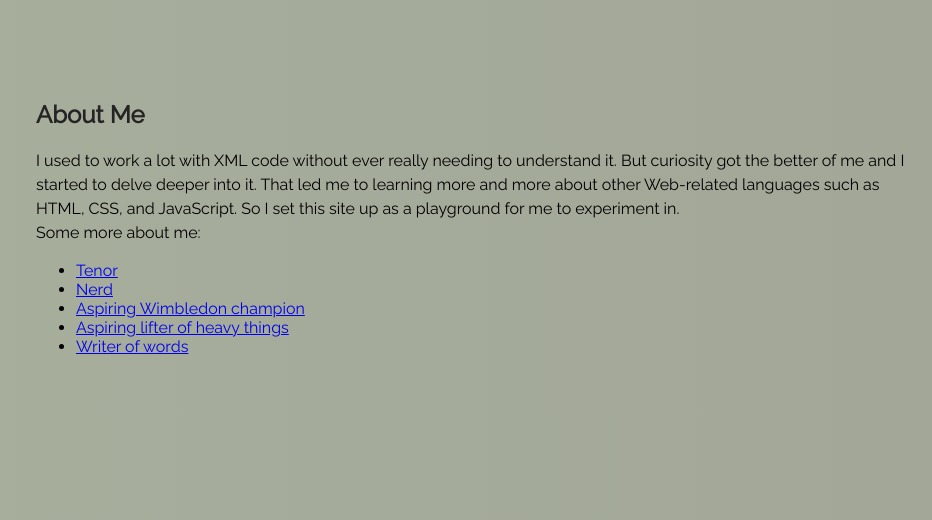
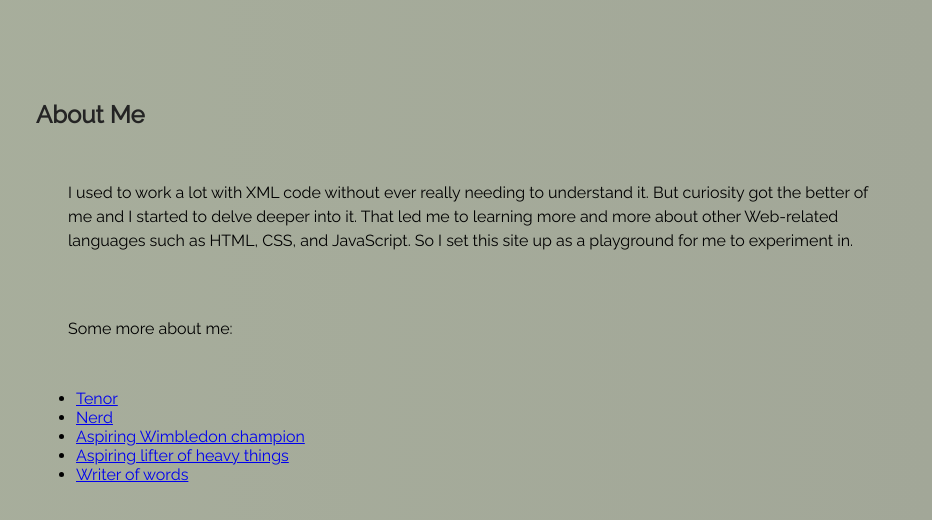
Before and after one commit to carlisaac/carlisaac.github.io, a plain HTML site: page index.html in a window 1280 px wide. Shown: the full height of the page, 348-1280 px from the left. Drawn offline with Linux system fonts and the light colour scheme.

Commit message:
Changed padding in #aboutme>p to 2em

```diff
--- a/css/style.css
+++ b/css/style.css
@@ -179,6 +179,6 @@ img {
 	display: block;
 	margin: auto;
 	line-height: 1.5;
-	padding: 2;
+	padding: 2em;
 
 }
```
